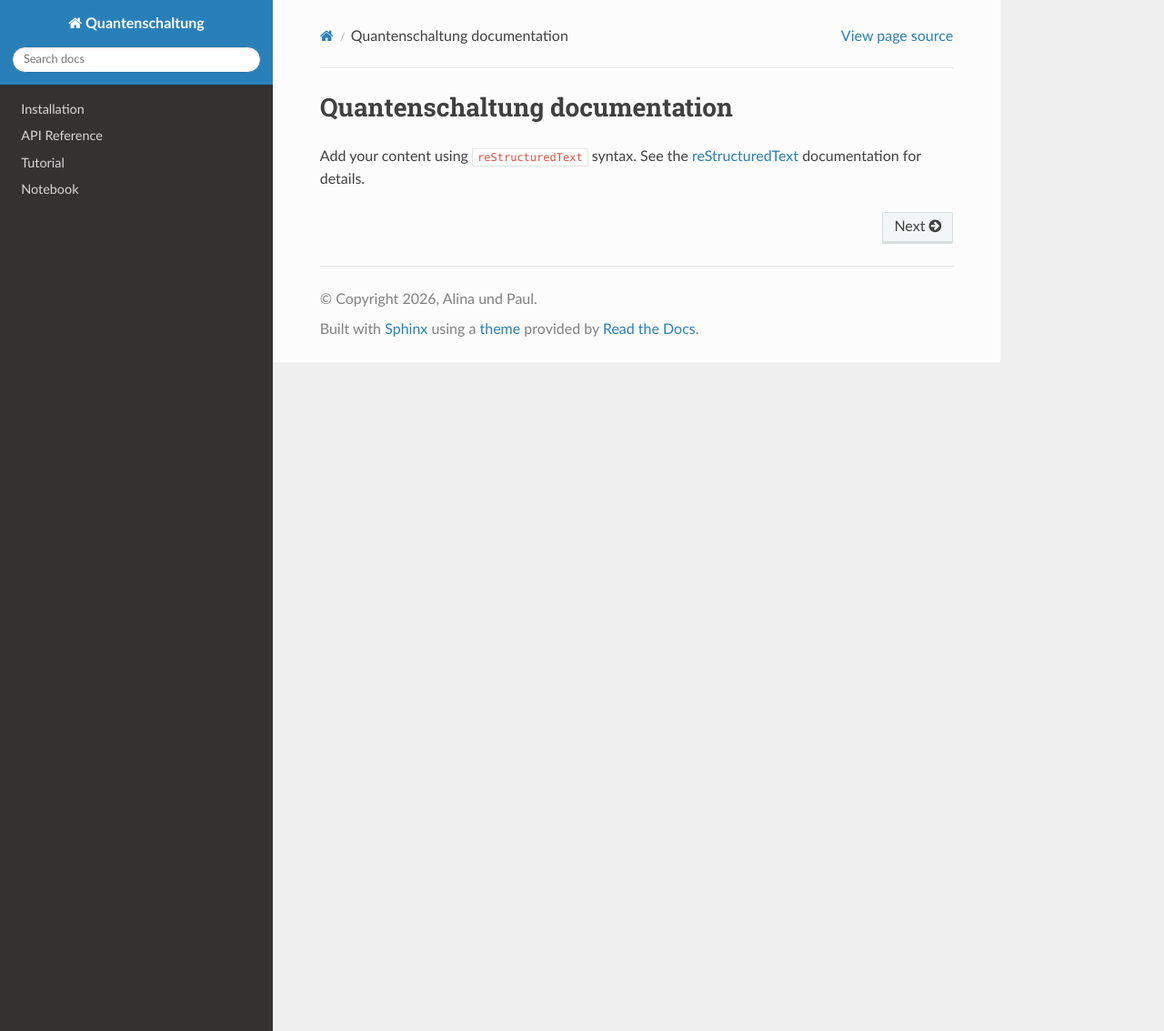
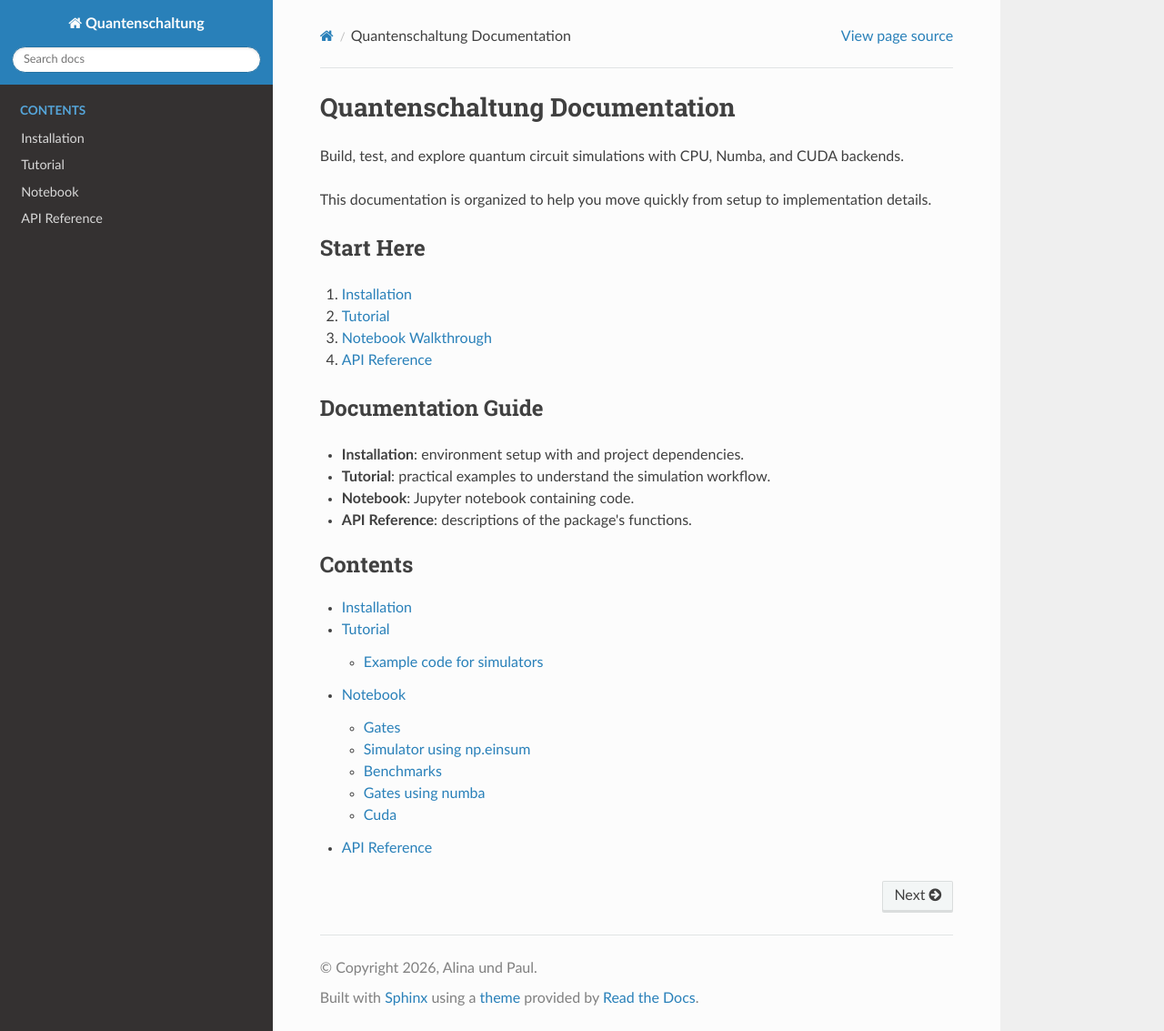
Before and after one commit to trexonline/sheet_1, a Sphinx documentation site: the page built from docs/source/index.rst, in a window 1280 px wide and 1133 px high. Shown: the whole window at 91% size. Built offline with Sphinx 7.4.7 and the Read the Docs theme 3.1.0, drawn with Linux system fonts in a browser that asks for light colours.

Commit message:
added start page

```diff
--- /dev/null
+++ b/docs/source/_autosummary/sheet_1.simulate_numba.rst
@@ -0,0 +1,6 @@
+sheet\_1.simulate\_numba
+========================
+
+.. currentmodule:: sheet_1
+
+.. autofunction:: simulate_numba
--- a/docs/source/index.rst
+++ b/docs/source/index.rst
@@ -1,21 +1,31 @@
-.. Quantenschaltung documentation master file, created by
-   sphinx-quickstart on Wed Mar 25 14:48:01 2026.
-   You can adapt this file completely to your liking, but it should at least
-   contain the root `toctree` directive.
-
-Quantenschaltung documentation
+Quantenschaltung Documentation
 ==============================
 
-Add your content using ``reStructuredText`` syntax. See the
-`reStructuredText <https://www.sphinx-doc.org/en/master/usage/restructuredtext/index.html>`_
-documentation for details.
+Build, test, and explore quantum circuit simulations with CPU, Numba, and CUDA backends.
 
+This documentation is organized to help you move quickly from setup to implementation details.
+
+Start Here
+----------
+
+1. :doc:`Installation <installation>`
+2. :doc:`Tutorial <tutorial>`
+3. :doc:`Notebook Walkthrough <notebook>`
+4. :doc:`API Reference <api>`
+
+Documentation Guide
+-------------------
+
+- **Installation**: environment setup with and project dependencies.
+- **Tutorial**: practical examples to understand the simulation workflow.
+- **Notebook**: Jupyter notebook containing code.
+- **API Reference**: descriptions of the package's functions.
 
 .. toctree::
    :maxdepth: 2
-   :hidden:
+   :caption: Contents
 
-   installation.rst
-   api.rst
-   tutorial.rst
-   notebook.rst
+   installation
+   tutorial
+   notebook
+   api
```
Also changed, not shown: docs/source/_autosummary/sheet_1.apply_cx_cuda.rst (+2 -7 lines), docs/source/_autosummary/sheet_1.apply_cx_numba.rst (+2 -7 lines), docs/source/_autosummary/sheet_1.apply_u_cuda.rst (+2 -7 lines), docs/source/_autosummary/sheet_1.apply_u_numba.rst (+2 -7 lines), src/sheet_1/__init__.py (+10 -2 lines), 10 other files.
